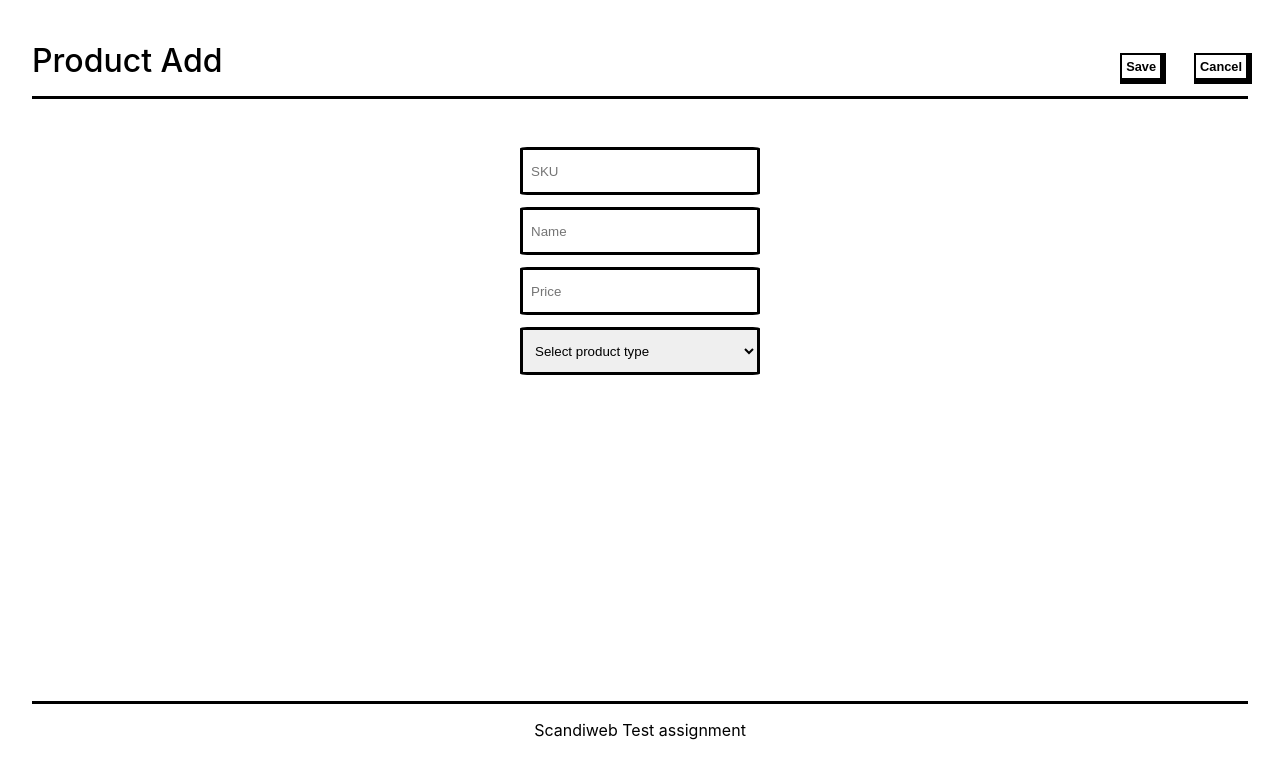
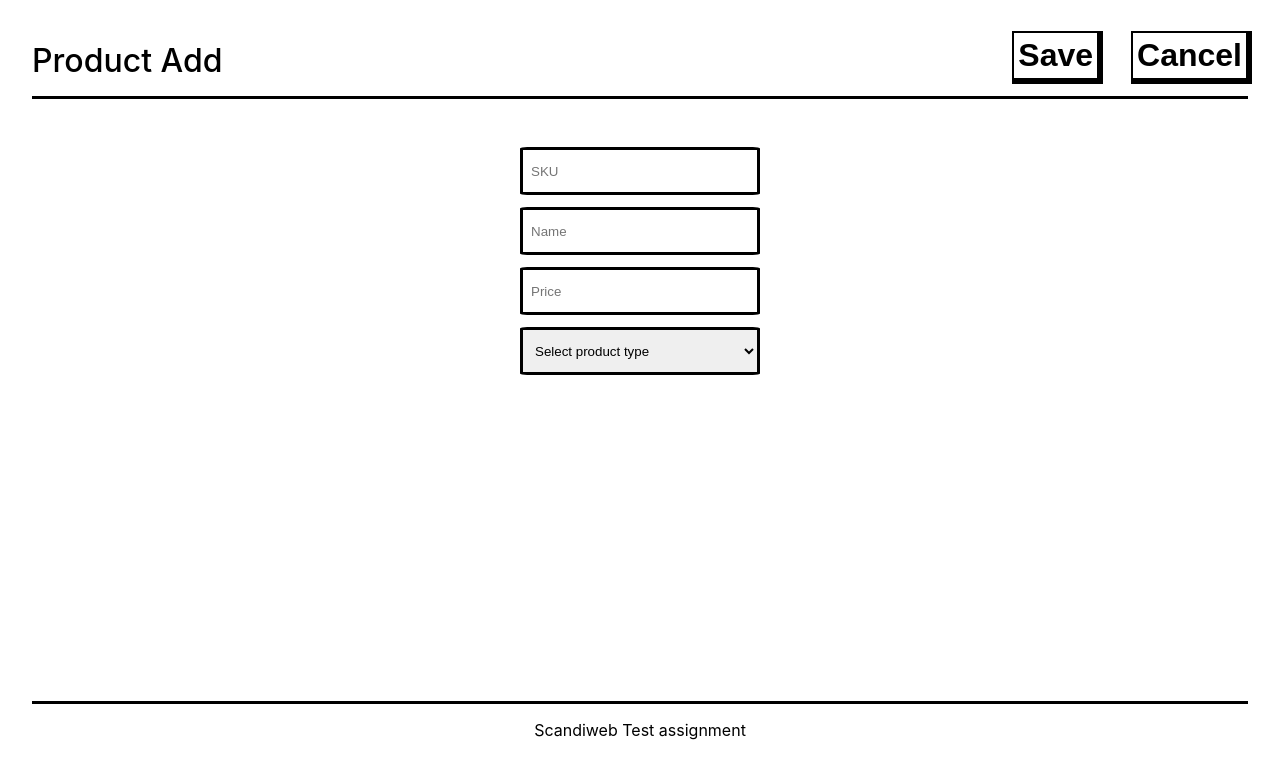
Before and after one commit to matyssxdxd/productpagev2, a React (Create React App) app: page /addproduct in a window 1280 px wide. Shown: the top 778 px of the page. Built offline with nearby package versions, Linux system fonts and the light colour scheme.

Commit message:
Minor bug fixes for QA test

```diff
--- a/src/App.css
+++ b/src/App.css
@@ -33,7 +33,7 @@
   margin: 0;
   border: 2px solid rgba(0, 0, 0, 1);
   padding: 0.25rem;
-  font-size: 0.8rem;
+  font-size: 32px;
   font-weight: 600;
   text-decoration: none;
   color: rgba(0, 0, 0, 1);
```
